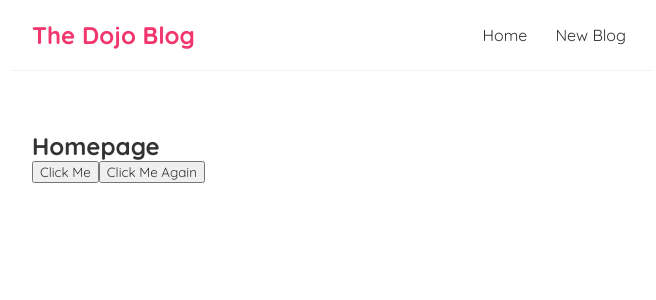
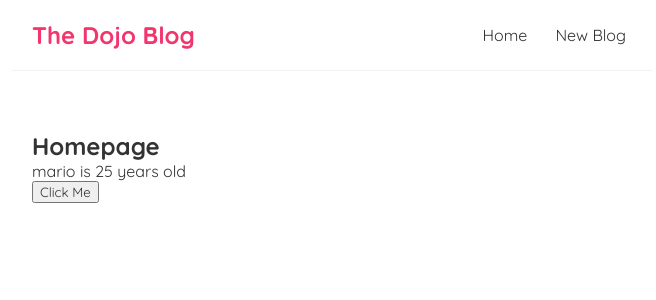
Before and after one commit to evandrodogakiuchi/dojo-app, a React (Create React App) app: page / in a window 1280 px wide. Shown: the top 300 px of the page, without its empty margins (308-964 px from the left). Built offline with nearby package versions, Linux system fonts and the light colour scheme.

Commit message:
feat: useState hook

```diff
--- a/src/Home.js
+++ b/src/Home.js
@@ -1,18 +1,20 @@
+import { useState } from "react";
+
 const Home = () => {
+    // let name = 'mario';
+    const [name, setName] = useState('mario');
+    const [age, setAge] = useState(25);
 
-    const handleClick = (e) => {
-        console.log('Hello!')
-    }
-
-    const handleClickAgain = (name, e) => {
-        console.log('Hello' + name, e.target);
+    const handleClick = () => {
+        setName('luigi');
+        setAge(30)
     }
 
     return (
       <div className="home">
          <h2>Homepage</h2>
+         <p>{ name } is { age } years old</p>
          <button onClick={handleClick}>Click Me</button>
-         <button onClick={(e) => handleClickAgain('mario', e)}>Click Me Again</button>
       </div>
      );
 }
```
